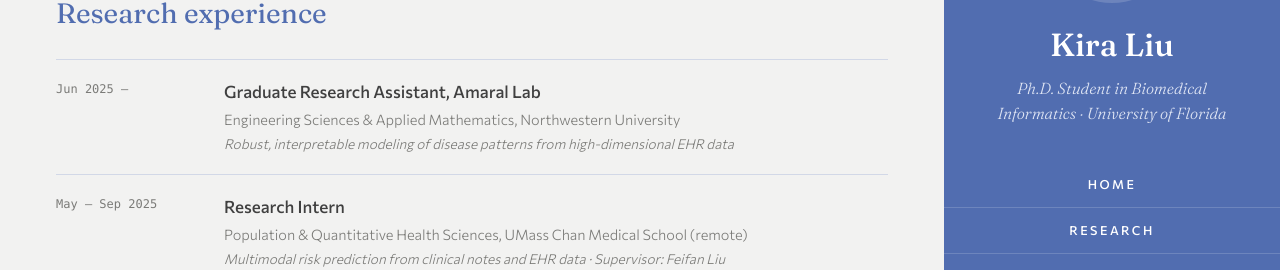
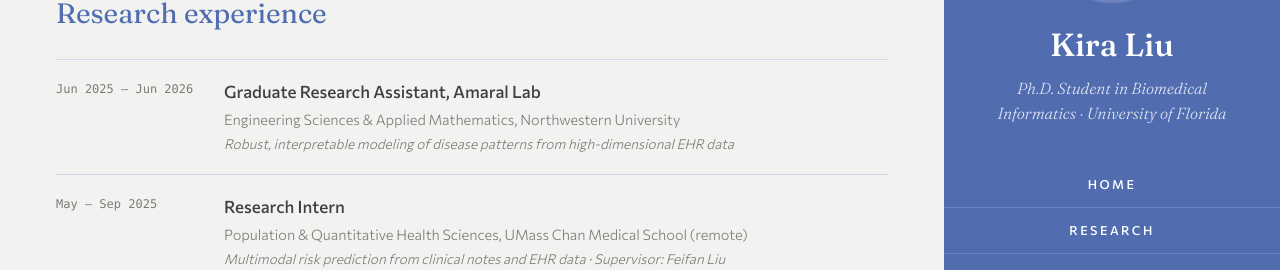
Before and after one commit to KiraLiiu/KiraLiiu.github.io, a Jekyll site: the page built from pages/cv.html, in a window 1280 px wide and 900 px high, scrolled down 914 px. Shown: the part 178-448 px from the top of the window. Built offline with Jekyll 4.4.1, drawn with Linux system fonts in a browser that asks for light colours.

Commit message:
Amaral Lab position ended June 2026
Co-Authored-By: Claude Opus 5.5 <noreply@anthropic.com>

```diff
--- a/_data/cv.yml
+++ b/_data/cv.yml
@@ -17,7 +17,7 @@ education:
     detail: "Advisor: Xiang Gao"
 
 experience:
-  - when: Jun 2025 –
+  - when: Jun 2025 – Jun 2026
     title: Graduate Research Assistant, Amaral Lab
     org: Engineering Sciences & Applied Mathematics, Northwestern University
     detail: Robust, interpretable modeling of disease patterns from high-dimensional EHR data
```
